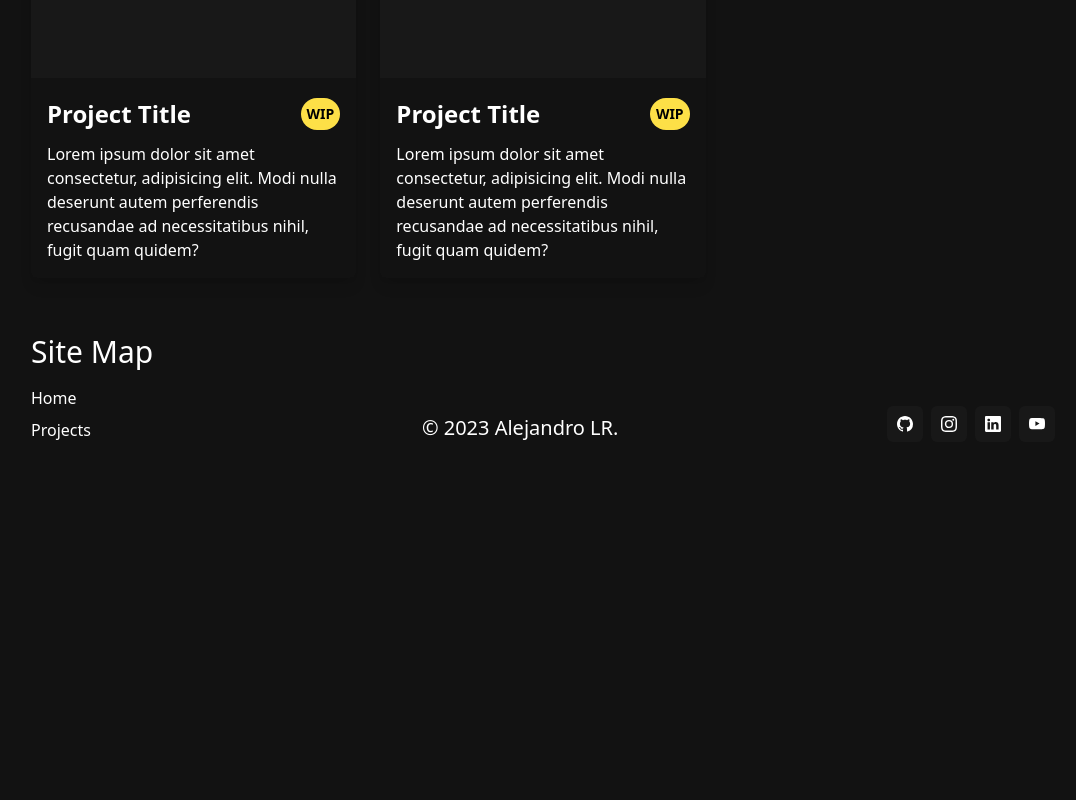
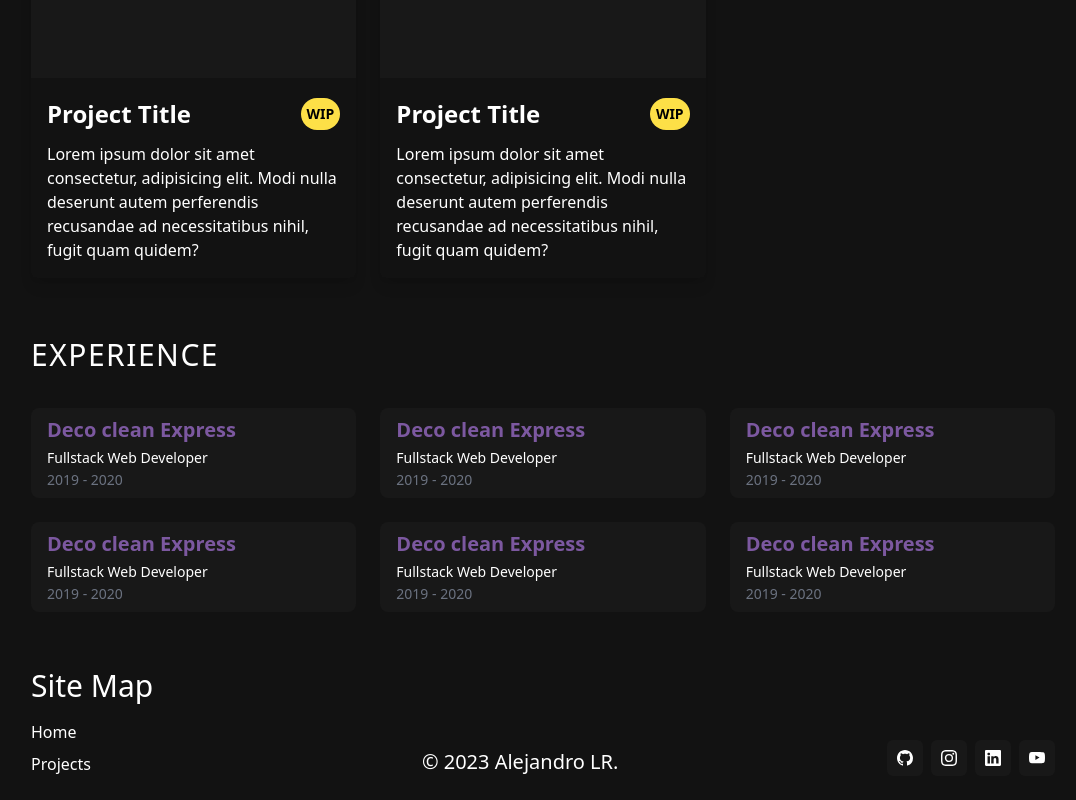
Before and after one commit to Alejandro1709/alejandrolarosa, a Next.js app: page / in a window 1280 px wide. Shown: the part 979-1779 px from the top of the page, without its empty margins (97-1173 px from the left). Before the commit the page ends 1445 px from the top, so only its background shows below. Built offline with nearby package versions, Linux system fonts and the light colour scheme; what tailwindcss-animated would draw is missing.

Commit message:
Add: Experience section and card component

```diff
--- /dev/null
+++ b/src/app/components/Experience.tsx
@@ -0,0 +1,26 @@
+import ExperienceCard from './ui/ExperienceCard';
+
+type ExperienceProps = {
+  id: string;
+};
+
+function Experience({ id }: ExperienceProps) {
+  return (
+    <section id={id} className='flex flex-col justify-center space-y-8'>
+      <h2 className='text-center text-3xl font-medium uppercase leading-snug tracking-wider text-white lg:self-start'>
+        experience
+      </h2>
+
+      <div className='grid grid-cols-1 gap-6 sm:grid-cols-2 md:grid-cols-3'>
+        <ExperienceCard />
+        <ExperienceCard />
+        <ExperienceCard />
+        <ExperienceCard />
+        <ExperienceCard />
+        <ExperienceCard />
+      </div>
+    </section>
+  );
+}
+
+export default Experience;
--- a/src/app/components/Main.tsx
+++ b/src/app/components/Main.tsx
@@ -1,6 +1,7 @@
 'use client';
 
 import { useInView } from 'react-intersection-observer';
+import Experience from './Experience';
 import Footer from './Footer';
 import Hero from './Hero';
 import Projects from './Projects';
@@ -19,6 +20,7 @@ function Main() {
       <div className='mx-6 space-y-14 md:mx-auto md:max-w-screen-md lg:mx-auto lg:max-w-screen-lg'>
         <Hero id='hero' ref={heroRef} />
         <Projects id='projects' />
+        <Experience id='experience' />
         <Footer />
       </div>
     </>
--- a/src/app/components/Projects.tsx
+++ b/src/app/components/Projects.tsx
@@ -7,7 +7,7 @@ type ProjectsProps = {
 function Projects({ id }: ProjectsProps) {
   return (
     <section id={id} className='flex flex-col items-center space-y-10'>
-      <h2 className='text-3xl font-medium uppercase leading-snug tracking-wider text-purple-400/60 lg:self-start'>
+      <h2 className='text-3xl font-medium uppercase leading-snug tracking-wider text-white lg:self-start'>
         projects
       </h2>
       <div className='grid grid-cols-1 gap-6 sm:grid-cols-2 md:grid-cols-3'>
--- /dev/null
+++ b/src/app/components/ui/ExperienceCard.tsx
@@ -0,0 +1,20 @@
+function ExperienceCard() {
+  return (
+    <article className='overflow-hidden rounded-lg bg-[#181818]'>
+      <div className='flex flex-col gap-1 px-4 py-2'>
+        <a
+          className='text-purple-400/60 transition-all hover:text-white/60'
+          href='https://google.com'
+        >
+          <h2 className='text-xl font-semibold'>Deco clean Express</h2>
+        </a>
+        <div className='flex flex-col gap-0.5 text-sm'>
+          <h3>Fullstack Web Developer</h3>
+          <p className='text-sm text-gray-500'>2019 - 2020</p>
+        </div>
+      </div>
+    </article>
+  );
+}
+
+export default ExperienceCard;
```
